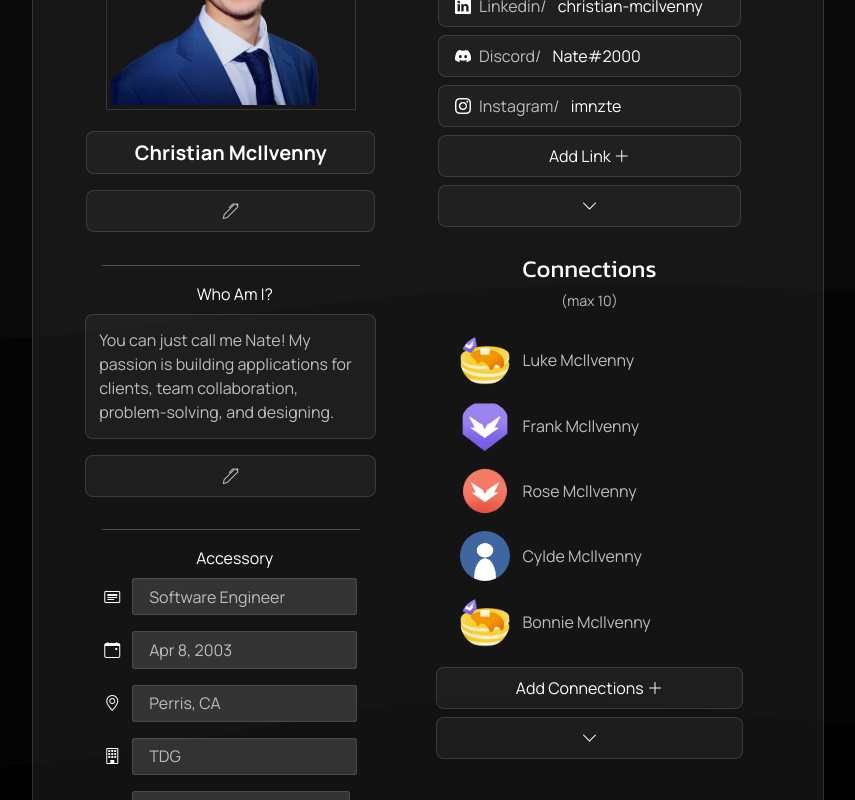
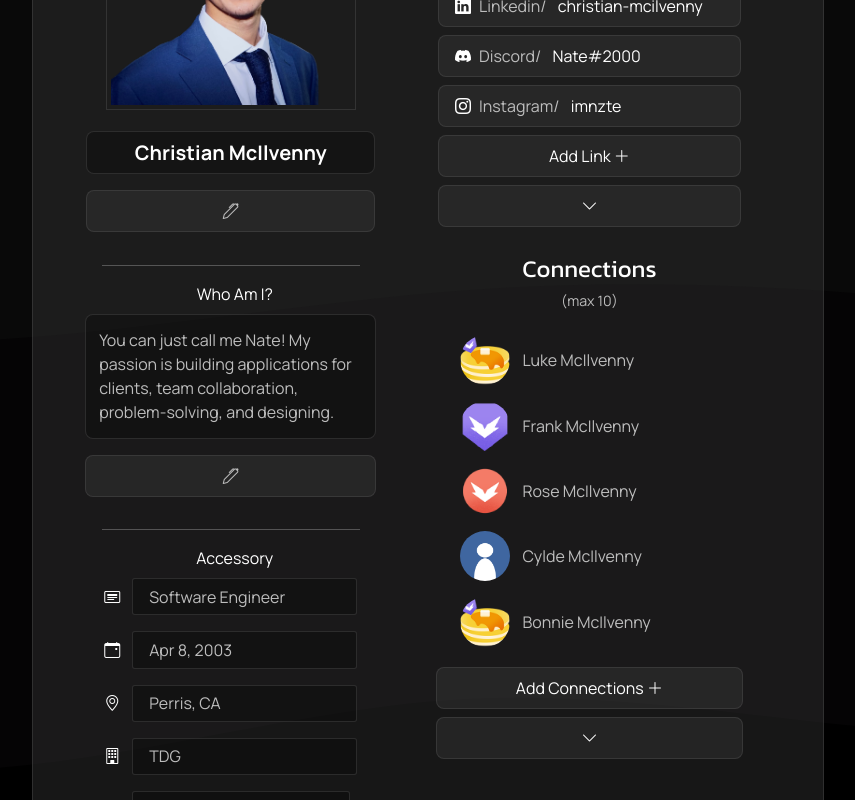
Before and after one commit to TDG-Org/Statue-Status, a React (Create React App) app in the folder client/: page /profile in a window 1280 px wide. Shown: the part 1060-1860 px from the top of the page, without its empty margins (422-1277 px from the left). Built offline with nearby package versions, Linux system fonts and the light colour scheme.

Commit message:
added new color for the input elements

```diff
--- a/client/src/pages/Discover/DiscoverPage.scss
+++ b/client/src/pages/Discover/DiscoverPage.scss
@@ -80,6 +80,7 @@
       flex-direction: column;
       justify-content: center;
       align-items: center;
+      margin-bottom: 1.75rem;
       .discover-result {
         width: 90%;
         display: flex;
--- a/client/src/sass/components/Profile Statue/ProfileStatue.scss
+++ b/client/src/sass/components/Profile Statue/ProfileStatue.scss
@@ -87,7 +87,7 @@
           font-size: 1.25rem;
           text-align: center;
           border-radius: 8px;
-          background: $mid-dark-clr;
+          background: $low-tp;
           border: 1px solid $low-dark-clr;
           margin: 1.25rem 0 0rem 0 !important;
           &:focus {
@@ -120,8 +120,8 @@
           height: 125px;
           padding: .8rem;
           border-radius: 8px;
+          background: $low-tp;
           color: $mid-light-clr;
-          background: $mid-dark-clr;
           border: 1px solid $low-dark-clr;
           &:focus {
             background-color: $low-dark-clr;
@@ -235,6 +235,7 @@
           color: $mid-light-clr;
           outline: none !important;
           background: $low-dark-clr;
+          transition: all 250ms ease;
           border: 1px solid $low-dark-clr;
           &:focus {
             color: $light-clr;
@@ -242,6 +243,7 @@
           }
           &:disabled {
             cursor: not-allowed;
+            background-color: $low-tp;
           }
         }
 
@@ -439,7 +441,7 @@
             margin: 0 auto;
             color: $light-clr;
             padding: .5rem 1rem;
-            background-color: transparent;
+            background: transparent;
             transition: all 250ms ease-in;
           }
           &:hover {
@@ -579,7 +581,10 @@
         width: 100%;
         gap: 1rem;
 
-        .statue-name, .statue-name-edit, .statue-about, .statue-about-edit {
+        .statue-name,
+         .statue-name-edit,
+         .statue-about,
+         .statue-about-edit {
           margin: 0 auto;
           width: 75% !important;
         }
@@ -608,7 +613,10 @@
             }
 
           // Accessories Sections
-          .accessories-headline, .accessories-birthday, .accessories-location, .accessories-company {
+          .accessories-headline,
+          .accessories-birthday,
+           .accessories-location,
+           .accessories-company {
               gap: .5rem;
               margin: 1.25rem .5rem;
             }
--- a/client/src/sass/variables.scss
+++ b/client/src/sass/variables.scss
@@ -7,9 +7,11 @@ $accent-clr: #ff2bbf;
 
 // mid Contrast
 $mid-light-clr: #bdbdbd;
-$mid-dark-clr: #30303062;
+$mid-dark-clr: #3a3a3a65;
 
-$low-dark-clr: #8080804d;
+$low-dark-clr: #59595960;
+
+$low-tp: #00000045;
 
 // Logout
 $mid-red-clr: #ff6f6f;
```
